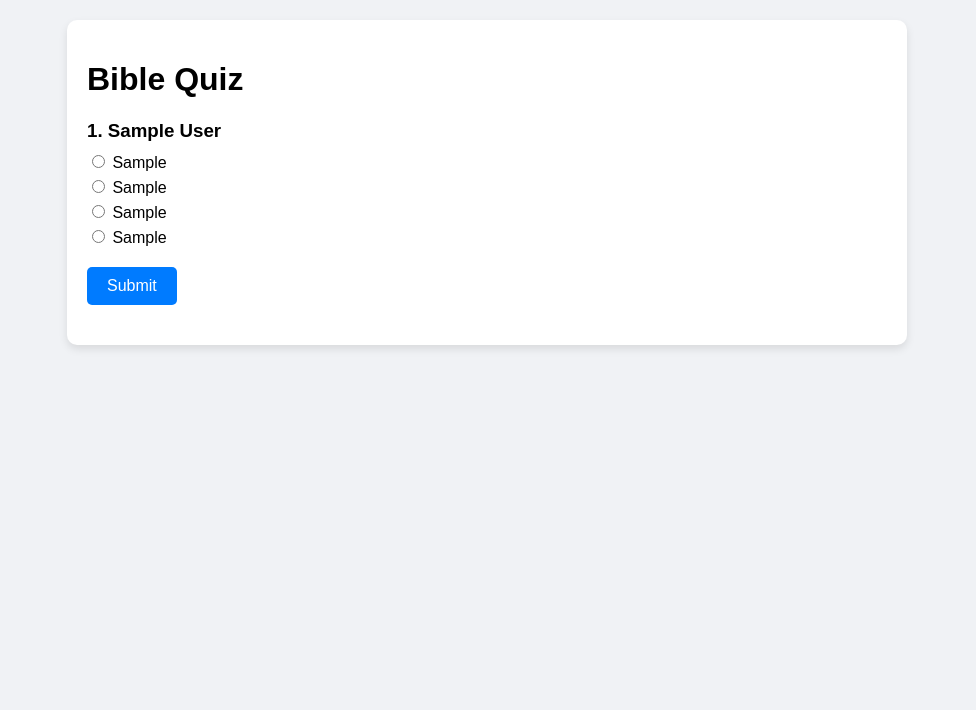
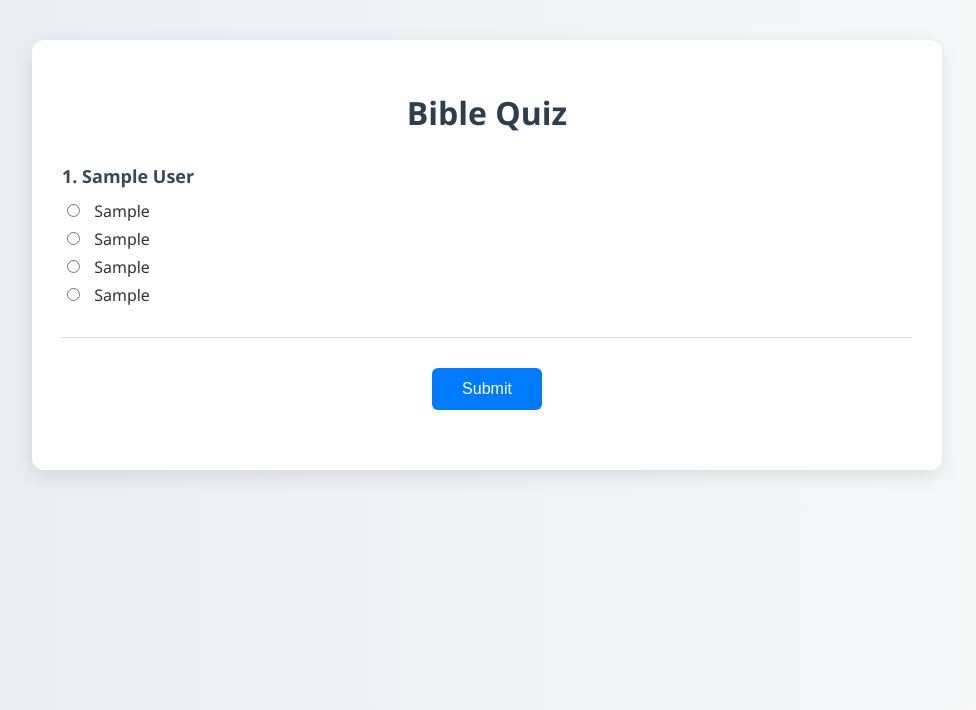
Before and after one commit to kandukurisanghavi/BibleQuest, a Django app: page /accounts/quiz/easy/ in a window 1280 px wide. Shown: the top 710 px of the page, without its empty margins (153-1129 px from the left). Run offline with Django 5.2, Linux system fonts and the light colour scheme; tables that the repository leaves empty hold one stand-in row (values such as "Sample post").

Commit message:
Change the UI of the Quiz

```diff
--- a/biblequest/accounts/templates/accounts/quiz.html
+++ b/biblequest/accounts/templates/accounts/quiz.html
@@ -7,54 +7,97 @@
     <title>Bible Quiz</title>
     <style>
         body {
-            font-family: Arial, sans-serif;
-            margin: 20px;
-            background: #f0f2f5;
+            font-family: 'Segoe UI', Tahoma, Geneva, Verdana, sans-serif;
+            margin: 0;
+            padding: 0;
+            background: linear-gradient(to right, #e8ecf3, #f9f9f9);
+            color: #333;
         }
         .quiz-container {
-            max-width: 800px;
-            margin: auto;
-            background: #fff;
-            padding: 20px;
-            border-radius: 10px;
-            box-shadow: 0 4px 8px rgba(0, 0, 0, 0.1);
+            max-width: 850px;
+            margin: 40px auto;
+            background: #ffffff;
+            padding: 30px;
+            border-radius: 12px;
+            box-shadow: 0 6px 20px rgba(0, 0, 0, 0.1);
+        }
+        h1 {
+            text-align: center;
+            color: #2c3e50;
+            margin-bottom: 30px;
         }
         .question {
-            margin-bottom: 20px;
+            margin-bottom: 30px;
+            padding-bottom: 15px;
+            border-bottom: 1px solid #ddd;
         }
         .question h3 {
-            margin-bottom: 10px;
+            margin-bottom: 12px;
+            font-size: 18px;
+            color: #34495e;
         }
         .question label {
             display: block;
-            margin-bottom: 5px;
+            margin: 6px 0;
+            font-size: 16px;
+            cursor: pointer;
+        }
+        input[type="radio"] {
+            margin-right: 10px;
         }
         .correct-answer {
-            color: green;
+            color: #28a745;
             font-weight: bold;
         }
         .incorrect-answer {
-            color: red;
+            color: #dc3545;
             font-weight: bold;
         }
         .submit-btn {
             display: block;
-            margin: 20px 0;
-            padding: 10px 20px;
+            margin: 30px auto;
+            padding: 12px 30px;
             background-color: #007bff;
             color: white;
             border: none;
-            border-radius: 5px;
+            border-radius: 6px;
             cursor: pointer;
             font-size: 16px;
-            transition: background-color 0.3s, transform 0.3s;
+            transition: background-color 0.3s ease, transform 0.2s ease;
         }
         .submit-btn:hover {
             background-color: #0056b3;
             transform: scale(1.05);
         }
         #result h2 {
+            text-align: center;
+            margin-top: 30px;
+            color: #2c3e50;
+        }
+        #email-form {
+            text-align: center;
             margin-top: 20px;
+        }
+        #email-form input[type="email"] {
+            padding: 8px;
+            width: 60%;
+            border: 1px solid #ccc;
+            border-radius: 5px;
+            margin-top: 10px;
+        }
+        #email-form button {
+            margin-top: 15px;
+            padding: 10px 20px;
+            font-size: 15px;
+            border: none;
+            border-radius: 5px;
+            background-color: #17a2b8;
+            color: white;
+            cursor: pointer;
+            transition: background-color 0.3s ease;
+        }
+        #email-form button:hover {
+            background-color: #138496;
         }
     </style>
 </head>
@@ -126,7 +169,7 @@
                 <h2>Your score is: ${score} / ${Object.keys(answers).length}</h2>
                 <form id="email-form">
                     <label for="email">Do you want to send this report to your email?</label><br>
-                    <input type="email" id="email" name="email" placeholder="Enter your email" required><br><br>
+                    <input type="email" id="email" name="email" placeholder="Enter your email" required><br>
                     <button type="button" onclick="sendEmail(${score}, ${Object.keys(answers).length})">Send Email</button>
                 </form>
             `;
@@ -135,6 +178,7 @@
         function sendEmail(score, totalQuestions) {
             const email = document.getElementById('email').value;
             const csrfToken = document.querySelector('[name=csrfmiddlewaretoken]').value;
+            const emailForm = document.getElementById('email-form');
 
             fetch("{% url 'send_quiz_email' %}", {
                 method: "POST",
@@ -152,6 +196,8 @@
             .then(data => {
                 if (data.success) {
                     alert("Quiz results sent to your email!");
+                    // Hide the email form after sending
+                    emailForm.style.display = 'none';
                 } else {
                     alert("Failed to send email. Please try again.");
                     console.error("Backend Error:", data.error);
@@ -162,6 +208,7 @@
                 alert("An error occurred. Please try again.");
             });
         }
+
     </script>
 </body>
 </html>
```
Also changed, not shown: biblequest/biblequest/settings.py (+3 -7 lines).
